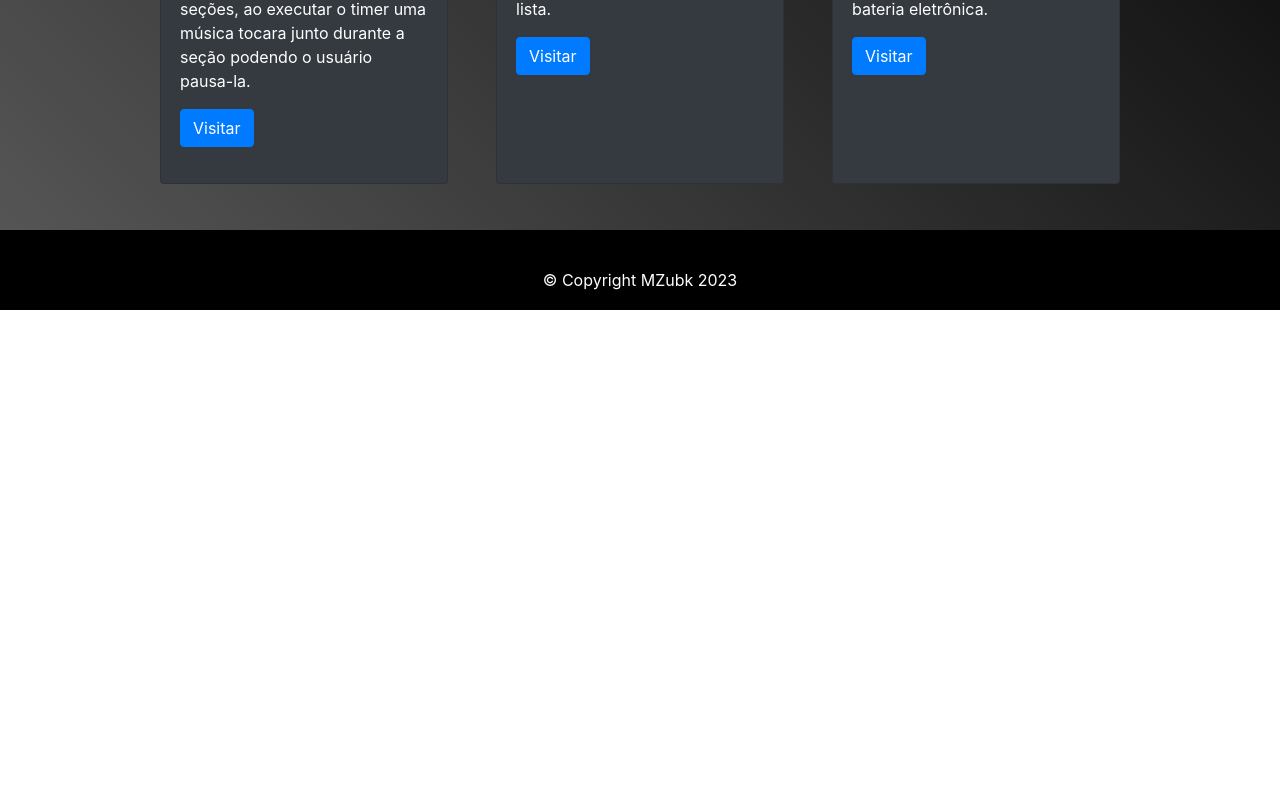
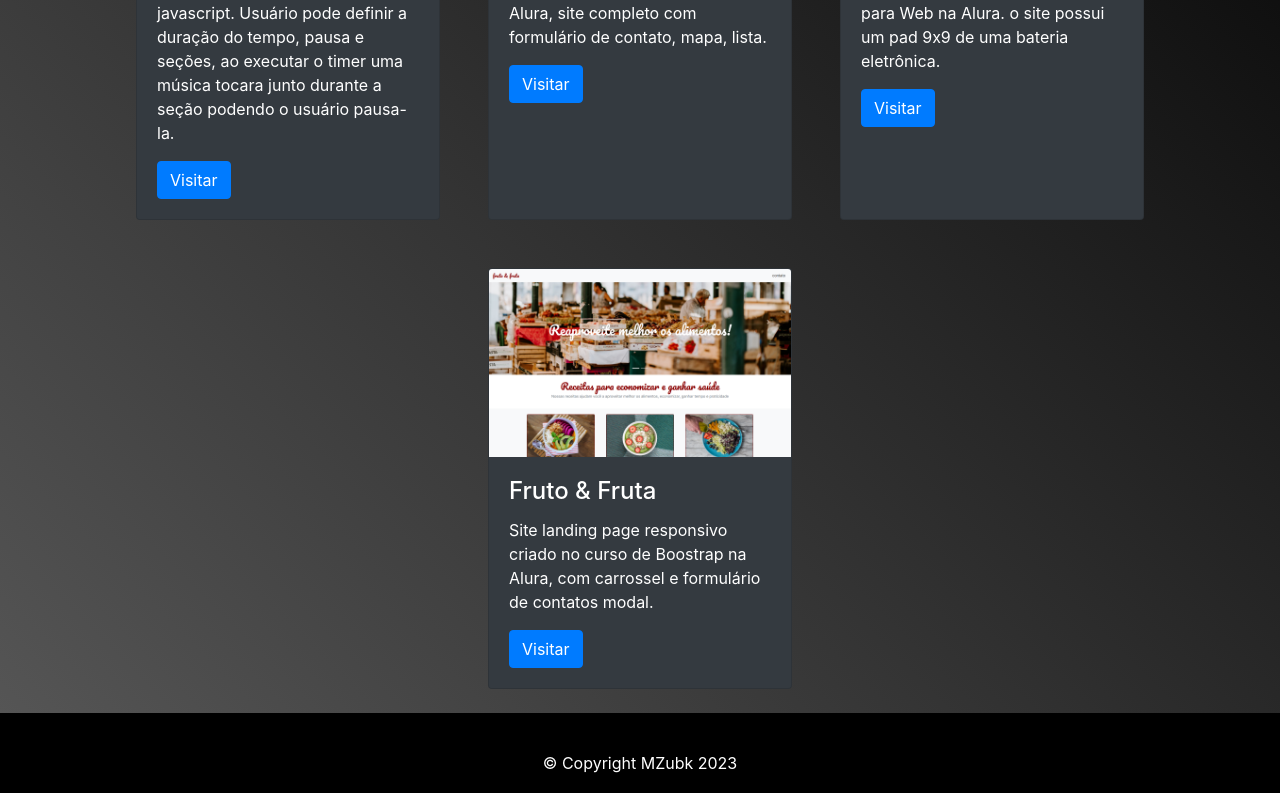
Before and after one commit to MZubk/Portfolio-old, a plain HTML site: page projetos.html in a window 1280 px wide. Shown: the part 560-1353 px from the top of the page. Before the commit the page ends 870 px from the top, so only its background shows below. Drawn offline with nearby package versions, Linux system fonts and the light colour scheme.

Commit message:
adicição e atualizações de arquivos

```diff
--- a/css/projetos.css
+++ b/css/projetos.css
@@ -1,13 +1,13 @@
 .body {
     font-family: 'Source Code Pro', 'Montserrat', monospace, sans-serif;
-    height: 100%;
-    width: 100%;
 }
 
 .principal-projetos {
-    margin: 0 auto;
     background: linear-gradient(45deg, #555555, #000000) !important;
-    min-height: 85.5vh;
+}
+
+.card-largura {
+    max-width: 19rem !important;
 }
 
 .text-2 {
@@ -23,21 +23,6 @@
 .titulo-projetos {
     padding: 60px 0 0 60px;
     box-sizing: content-box;
-    max-width: 500px;
-}
-
-.projetos {
-    display: flex;
-    flex-wrap: wrap;
-    justify-content: center;
-}
-
-.projetos-cartao {
-    width: 18rem;
-    max-width: 300px;
-    margin: 16px;
-    justify-content: center;
-    align-items: center;
 }
 
 .card:hover {
@@ -45,28 +30,3 @@
     color: #093657;
     box-shadow: 5px 5px 20px #03172F;
 }
-
-@media screen and (max-device-width: 900px) {
-
-    .principal-projetos {
-        min-height: none;
-        min-width: none;
-    }
-
-    .titulo-projetos {
-        padding: 5px 5px 5px 20px;
-        min-height: none;
-        min-width: none;
-        display: block;
-    }
-
-    .projetos {
-        padding: none;
-        gap: 16px;
-        grid-area: span 2;
-        grid-template-columns: 1fr 1fr;
-        grid-template-rows: 1fr 1fr;
-        flex-wrap: wrap;
-        justify-content: none;
-    }
-}
--- a/projetos.html
+++ b/projetos.html
@@ -52,10 +52,11 @@
             <p class="text-3">Alguns sites que já fiz</p>
         </article>
         <!--cartão-->
-        <section class="projetos">
-            <div class="card projetos-cartao bg-dark text-white">
+        <section class="projetos container">
+            <div class="row justify-content-center">
+                <article class="card bg-dark text-white card-largura p-0 m-4 col-10 col-md-4">
                     <img class="card-img-top" src="./img/pomodoro.png" alt="Imagem de um site Pomodoro">
-                <div class="card-body projetos-cartao">
+                    <div class="card-body">
                         <h4 class="card-title">Timer Pomodoro</h4>
                         <p class="card-text">Site criado usando Boostrap e javascript. Usuário pode definir a duração do
                             tempo, pausa e seções, ao executar o timer uma música tocara junto durante a seção podendo o
@@ -63,25 +64,38 @@
                         <a href="https://pomodoro-timer-one-sable.vercel.app" target="_blank"
                             class="btn btn-primary">Visitar</a>
                     </div>
-            </div>
-            <div class="card projetos-cartao bg-dark text-white">
+                </article>
+                <article class="card bg-dark text-white card-largura p-0 m-4 col-10 col-md-4">
                     <img class="card-img-top" src="./img/barbearia.png" alt="Imagem do site da Barbearia Alura">
-                <div class="card-body projetos-cartao">
+                    <div class="card-body">
                         <h4 class="card-title">Barbearia Alura</h4>
-                    <p class="card-text">Criado no curso de Front-end na Alura, site completo com formulário de contato,
+                        <p class="card-text">Criado no curso de Front-end na Alura, site completo com formulário de
+                            contato,
                             mapa, lista.</p>
                         <a href="https://barbearia-alura-snowy.vercel.app" target="_blank"
                             class="btn btn-primary">Visitar</a>
                     </div>
-            </div>
-            <div class="card projetos-cartao bg-dark text-white">
+                </article>
+                <article class="card bg-dark text-white card-largura p-0 m-4 col-10 col-md-4">
                     <img class="card-img-top" src="./img/alura-midi.png" alt="Imagem do site Alura Midi">
-                <div class="card-body projetos-cartao">
+                    <div class="card-body">
                         <h4 class="card-title">Alura Midi</h4>
-                    <p class="card-text">Site criado no curso de Javascript para Web na Alura. o site possui um pad 9x9
+                        <p class="card-text">Site criado no curso de Javascript para Web na Alura. o site possui um pad
+                            9x9
                             de uma bateria eletrônica.</p>
                         <a href="https://alura-midi-ten.vercel.app" target="_blank" class="btn btn-primary">Visitar</a>
                     </div>
+                </article>
+                <article class="card bg-dark text-white card-largura p-0 m-4 col-10 col-md-4">
+                    <img class="card-img-top" src="./img/fruto-fruta.png" alt="Imagem do site fruto & fruta">
+                    <div class="card-body">
+                        <h4 class="card-title">Fruto & Fruta</h4>
+                        <p class="card-text">Site landing page responsivo criado no curso de Boostrap na Alura, com
+                            carrossel e formulário de contatos modal.</p>
+                        <a href="https://mzubk.github.io/fruto-fruta/" target="_blank"
+                            class="btn btn-primary">Visitar</a>
+                    </div>
+                </article>
             </div>
         </section>
         <!--/cartão-->
```
Also changed, not shown: img/fruto-fruta.png (added). Lines whose indentation alone changed are shown as unchanged.
